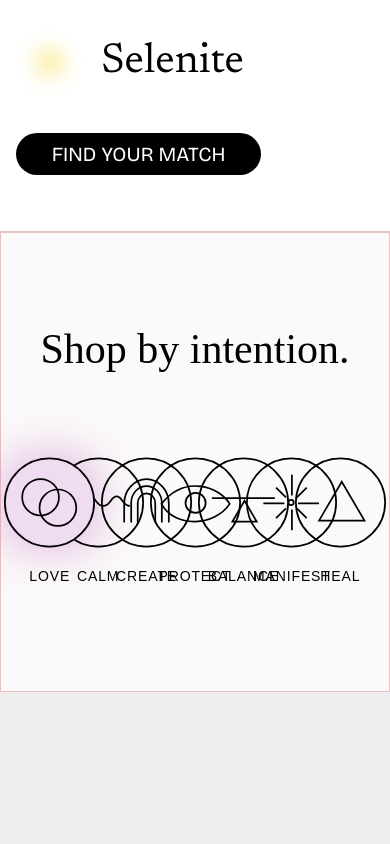
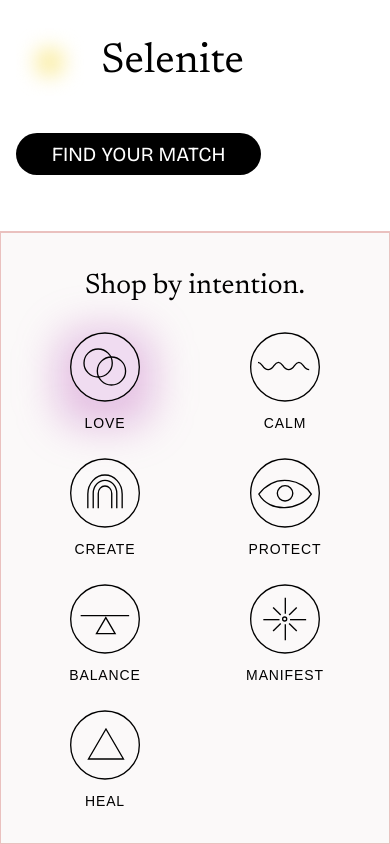
Before and after one commit to deonopinallae/crystals, a Next.js app: page / in a window 390 px wide. Shown: the part 2580-3424 px from the top of the page. Before the commit the page ends 3272 px from the top, so only its background shows below. Built offline with nearby package versions, Linux system fonts and the light colour scheme.

Commit message:
refactor(shop-by-intention): shift utility styles to tailwind

```diff
--- a/src/entities/home-sections/shop-by-intention/shop-by-intention.tsx
+++ b/src/entities/home-sections/shop-by-intention/shop-by-intention.tsx
@@ -23,12 +23,12 @@ const ICON_COLOR = '#000000'
 
 export const ShopByIntentionSection = () => {
 	return (
-		<section
-			className={`${styles.shopByIntentionSection} flex w-full min-h-[32.75rem] flex-col px-[1.75rem] pb-[7.75rem] pt-[6.25rem]`}
-		>
-			<h2 className={`${styles.title} m-0 text-center`}>Shop by intention.</h2>
+		<section className="flex w-full flex-col border border-[#eac1bf] bg-[#fbf9f9] px-4 pb-10 pt-10 sm:px-6 sm:pb-12 sm:pt-12 lg:px-8 lg:pb-16 lg:pt-16 xl:min-h-[32.75rem] xl:px-[1.75rem] xl:pb-[7.75rem] xl:pt-[6.25rem]">
+			<h2 className="m-0 text-center font-[var(--font-newsreader)] text-[2rem] font-normal leading-[2.6rem] text-[#000000] lg:text-[3rem] lg:leading-[4.25rem]">
+				Shop by intention.
+			</h2>
 
-			<ul className="m-0 mt-[5.5rem] grid list-none grid-cols-7 gap-0 p-0">
+			<ul className="m-0 mt-8 grid list-none grid-cols-2 gap-y-8 p-0 sm:mt-10 sm:grid-cols-3 sm:gap-y-10 lg:mt-12 lg:grid-cols-4 xl:mt-[5.5rem] xl:grid-cols-7 xl:gap-y-0">
 				{intentionItems.map((item) => (
 					<li
 						key={item.label}
@@ -38,10 +38,12 @@ export const ShopByIntentionSection = () => {
 							className={`${styles.intentionFigure} m-0 flex flex-col items-center justify-start p-0`}
 						>
 							<item.Icon
-								className={`${styles.icon} block h-[6.5rem] w-[6.5rem]`}
+								className={`${styles.icon} h-20 w-20 sm:h-24 sm:w-24 xl:h-[6.5rem] xl:w-[6.5rem]`}
 								color={ICON_COLOR}
 							/>
-							<figcaption className={`${styles.caption} mt-6`}>
+							<figcaption
+								className={`${styles.caption} mt-4 text-center font-['Basis_Grotesque_Pro',sans-serif] text-[1rem] font-normal uppercase leading-[1rem] tracking-[0.0625rem] text-[#000000] sm:mt-5 xl:mt-6`}
+							>
 								{item.label}
 							</figcaption>
 						</figure>
--- a/src/entities/home-sections/shop-by-intention/styles.module.scss
+++ b/src/entities/home-sections/shop-by-intention/styles.module.scss
@@ -1,16 +1,3 @@
-.shopByIntentionSection {
-	background-color: #fbf9f9;
-	border: 0.0625rem solid #eac1bf;
-}
-
-.title {
-	font-family: 'Ogg', serif;
-	font-size: 3rem;
-	font-weight: 400;
-	line-height: 4.25rem;
-	color: #000000;
-}
-
 .intentionFigure {
 	position: relative;
 }
@@ -21,17 +8,13 @@
 
 .icon {
 	display: block;
+	position: relative;
+	z-index: 1;
 }
 
 .caption {
-	color: #000000;
-	font-family: 'Basis Grotesque Pro', sans-serif;
-	font-size: 1rem;
-	font-weight: 400;
-	line-height: 1rem;
-	text-align: center;
-	letter-spacing: 0.0625rem;
-	text-transform: uppercase;
+	position: relative;
+	z-index: 1;
 }
 
 .intentionItem:first-child .intentionFigure::before {
@@ -47,9 +30,3 @@
 	filter: blur(1.5rem);
 	transform: translateX(-50%);
 }
-
-.intentionItem:first-child .intentionFigure .icon,
-.intentionItem:first-child .intentionFigure .caption {
-	position: relative;
-	z-index: 1;
-}
```
